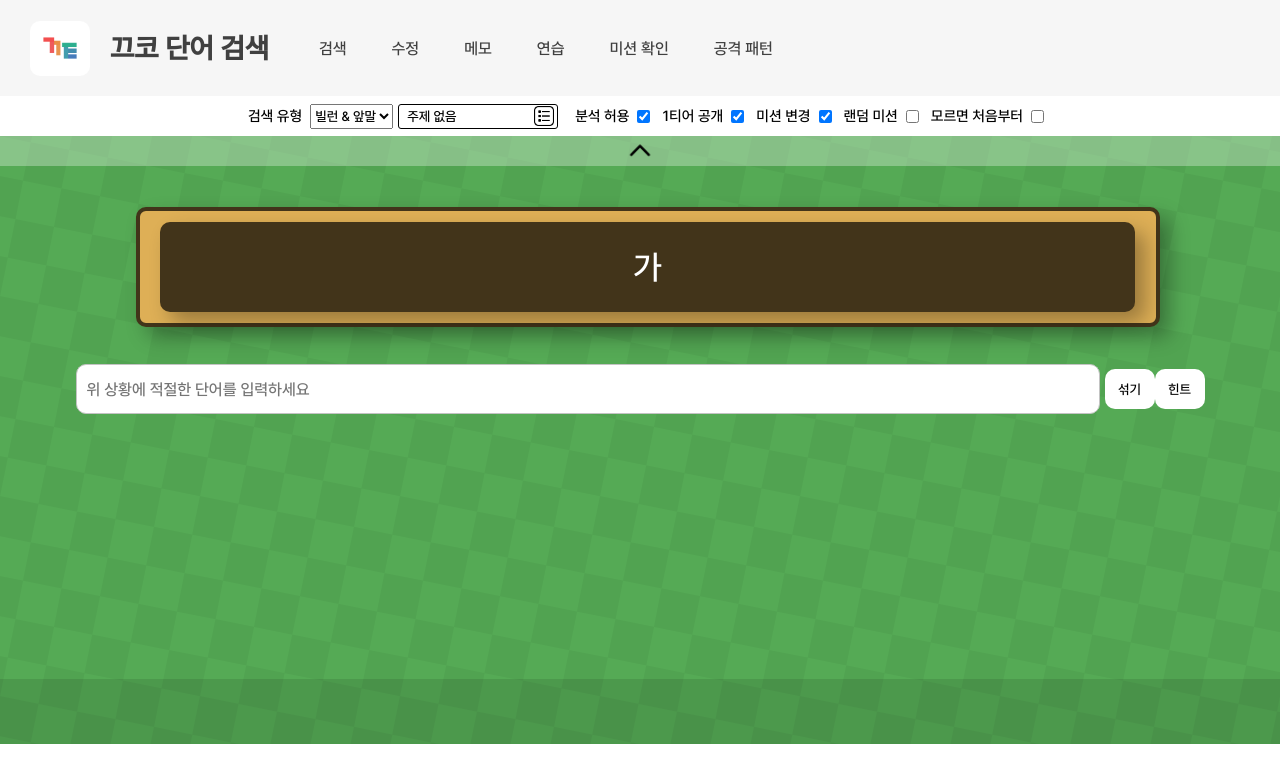
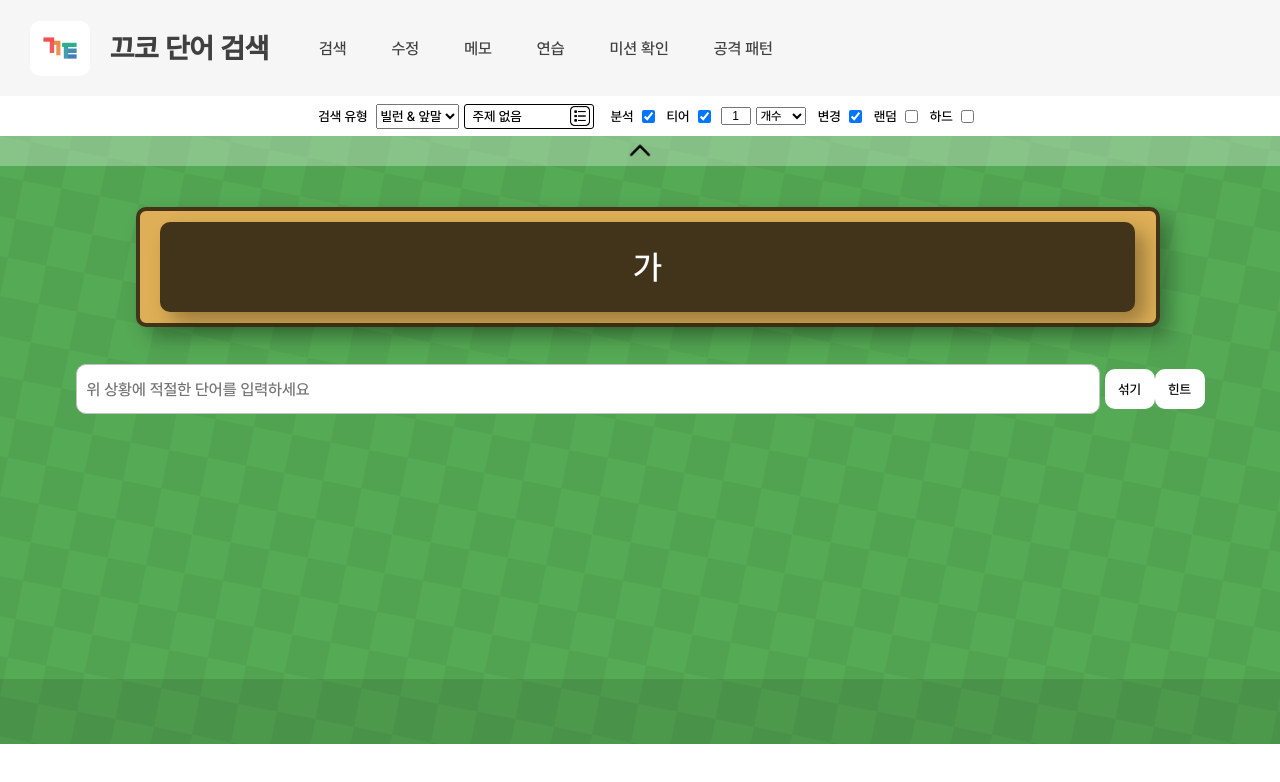
Before and after one commit to chickenchi/KKUTU_Dictionary, a React (Create React App) app: page /practice in a window 1280 px wide. Shown: the top 782 px of the page. Built offline with nearby package versions, Linux system fonts and the light colour scheme.

Commit message:
Add :: Practice에 티어 및 티어 기준 변경 추가

```diff
--- a/src/components/Main.tsx
+++ b/src/components/Main.tsx
@@ -242,6 +242,7 @@ const Main = () => {
 
   const handleSMTChange = (event: any) => {
     setShMisType(event.target.value);
+    setWordList([]);
   };
 
   const handleOpenSettingChange = () => {
@@ -537,7 +538,7 @@ const Main = () => {
             onChange={handleSMTChange}
           >
             <ShMisType value="value">이론적 가치순</ShMisType>
-            <ShMisType value="score">점수</ShMisType>
+            <ShMisType value="score">점수[30체인]</ShMisType>
             <ShMisType value="theory">미션 + 장문순</ShMisType>
           </MissionType>
         )}
--- a/src/components/Practice.tsx
+++ b/src/components/Practice.tsx
@@ -200,11 +200,11 @@ const RadioContainer = styled.div`
   align-items: center;
 `;
 
-const RadioTitle = styled.p`
+const RadioTitle = styled.label`
   margin-left: 12px;
   margin-right: 8px;
 
-  font-size: 11pt;
+  font-size: 10pt;
 `;
 
 const Checkbox = styled.input`
@@ -213,6 +213,28 @@ const Checkbox = styled.input`
 
   font-family: "Pretendard";
 `;
+
+const TierNumber = styled.input`
+  width: 30px;
+  height: 18px;
+
+  margin-left: 10px;
+
+  font-size: 9pt;
+  text-align: center;
+`;
+
+const MissionType = styled.select`
+  width: 50px;
+  height: 18px;
+
+  margin-left: 5px;
+
+  font-size: 9pt;
+  font-family: "Pretendard";
+`;
+
+const ShMisType = styled.option``;
 
 const Console = styled.p`
   background-color: rgba(0, 0, 0, 0.1);
@@ -232,10 +254,12 @@ const Console = styled.p`
 
 const Practice = () => {
   const [answerCheck, setAnswerCheck] = useState<boolean>(true);
-  const [oneTierCheck, setOneTierCheck] = useState<boolean>(true);
+  const [onTierCheck, setOnTierCheck] = useState<boolean>(true);
+  const [currentTier, setCurrentTier] = useState<number>(1);
   const [changeMissionCheck, setChangeMissionCheck] = useState<boolean>(true);
   const [randomMissionCheck, setRandomMissionCheck] = useState<boolean>(false);
   const [resetMissionCheck, setResetMissionCheck] = useState<boolean>(false);
+  const [shMisType, setShMisType] = useState("theory");
 
   const [selectedOption, setSelectedOption] = useRecoilState(optionState);
   const [subjectOption, setSubjectOption] = useRecoilState(subjectState);
@@ -293,7 +317,7 @@ const Practice = () => {
           );
           writeLog(
             `[console] warning: 존재하지 않거나 10티어 안에 들지 않는 단어입니다.${
-              oneTierCheck ? `\n1티어는 ${first}입니다.` : ""
+              onTierCheck ? `\n${currentTier}티어는 ${first}입니다.` : ""
             }${
               answerCheck
                 ? `\n작성한 단어와 유사도가 높은 단어는 [${similarityWord}]입니다.
@@ -340,7 +364,7 @@ const Practice = () => {
           setAlarm("success", `위 단어는 ${tier}티어입니다.`);
           writeLog(
             `[console] success: 위 단어는 ${tier}티어입니다.${
-              oneTierCheck ? `\n1티어는 ${first}입니다.` : ""
+              onTierCheck ? `\n${currentTier}티어는 ${first}입니다.` : ""
             }`
           );
           break;
@@ -447,7 +471,7 @@ const Practice = () => {
         subject: subject,
         mission: missionValue,
         backWord: "",
-        shMisType: "theory",
+        shMisType: shMisType,
       });
 
       setWaiting(false);
@@ -458,7 +482,7 @@ const Practice = () => {
       }
 
       var tier: number = 0;
-      var first = selectedOption !== "villain" ? response.data[0][0] : "";
+      var first = response.data[currentTier - 1][0];
       var highSimilarity: [string, number, number] = ["", 0, 0];
 
       wordSearchLoop: for (tier = 0; tier < response.data.length; tier++) {
@@ -634,12 +658,20 @@ const Practice = () => {
     if (randomMissionCheck) changeMission();
   }, [randomMissionCheck]);
 
+  const handleSMTChange = (event: any) => {
+    setShMisType(event.target.value);
+  };
+
   const handleCheckChange = () => {
     setAnswerCheck(!answerCheck);
   };
 
   const handleOneTierChange = () => {
-    setOneTierCheck(!oneTierCheck);
+    setOnTierCheck(!onTierCheck);
+  };
+
+  const handleCurrentTierChange = (e: any) => {
+    setCurrentTier(e.target.value);
   };
 
   const handleChangeMissionChange = () => {
@@ -694,7 +726,7 @@ const Practice = () => {
           <SubjectButton />
 
           <RadioContainer>
-            <RadioTitle>분석 허용</RadioTitle>
+            <RadioTitle>분석</RadioTitle>
           </RadioContainer>
 
           <Checkbox
@@ -704,17 +736,38 @@ const Practice = () => {
           />
 
           <RadioContainer>
-            <RadioTitle>1티어 공개</RadioTitle>
+            <RadioTitle>티어</RadioTitle>
           </RadioContainer>
 
           <Checkbox
             type="checkbox"
             onClick={handleOneTierChange}
-            checked={oneTierCheck}
+            checked={onTierCheck}
           />
 
+          {onTierCheck && (
+            <>
+              <TierNumber
+                value={currentTier}
+                onChange={handleCurrentTierChange}
+                placeholder="티어"
+              />
+
+              <MissionType
+                id="shMisType"
+                name="shMisType"
+                value={shMisType}
+                onChange={handleSMTChange}
+              >
+                <ShMisType value="value">이론</ShMisType>
+                <ShMisType value="score">점수</ShMisType>
+                <ShMisType value="theory">개수</ShMisType>
+              </MissionType>
+            </>
+          )}
+
           <RadioContainer>
-            <RadioTitle>미션 변경</RadioTitle>
+            <RadioTitle>변경</RadioTitle>
           </RadioContainer>
 
           <Checkbox
@@ -726,7 +779,7 @@ const Practice = () => {
           {changeMissionCheck && !resetMissionCheck && (
             <>
               <RadioContainer>
-                <RadioTitle>랜덤 미션</RadioTitle>
+                <RadioTitle>랜덤</RadioTitle>
               </RadioContainer>
 
               <Checkbox
@@ -740,7 +793,7 @@ const Practice = () => {
           {changeMissionCheck && !randomMissionCheck && (
             <>
               <RadioContainer>
-                <RadioTitle>모르면 처음부터</RadioTitle>
+                <RadioTitle>하드</RadioTitle>
               </RadioContainer>
 
               <Checkbox
--- a/src/components/buttons/SubjectButton.tsx
+++ b/src/components/buttons/SubjectButton.tsx
@@ -11,7 +11,7 @@ const SubjectDiv = styled.div`
   background-color: white;
 
   height: 25px;
-  width: 160px;
+  width: 130px;
 
   margin-right: 5px;
 
@@ -30,7 +30,7 @@ const Subject = styled.input`
   background-color: white;
 
   height: 22px;
-  width: 130px;
+  width: 90px;
 
   padding-left: 5px;
 
```
Also changed, not shown: 1 other file (tests, documents, lock files or other folders).
